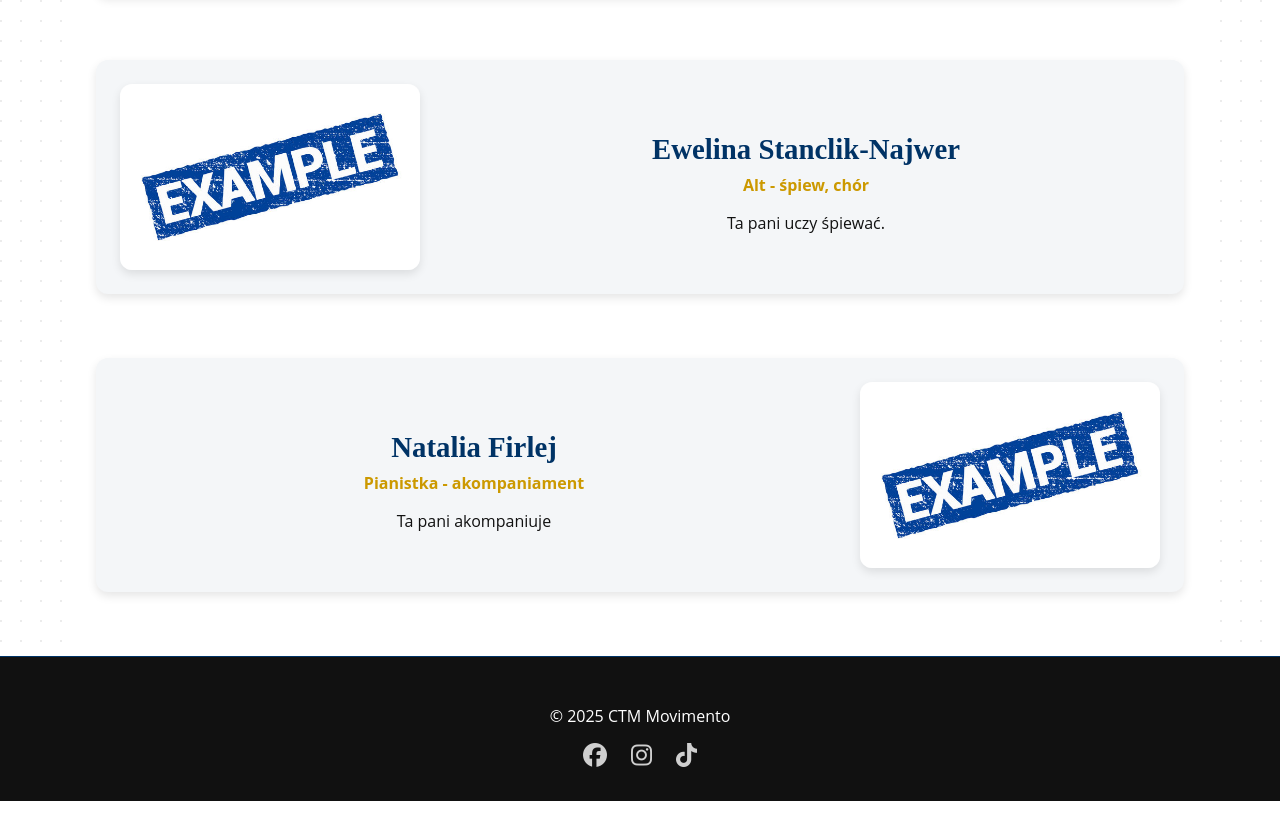
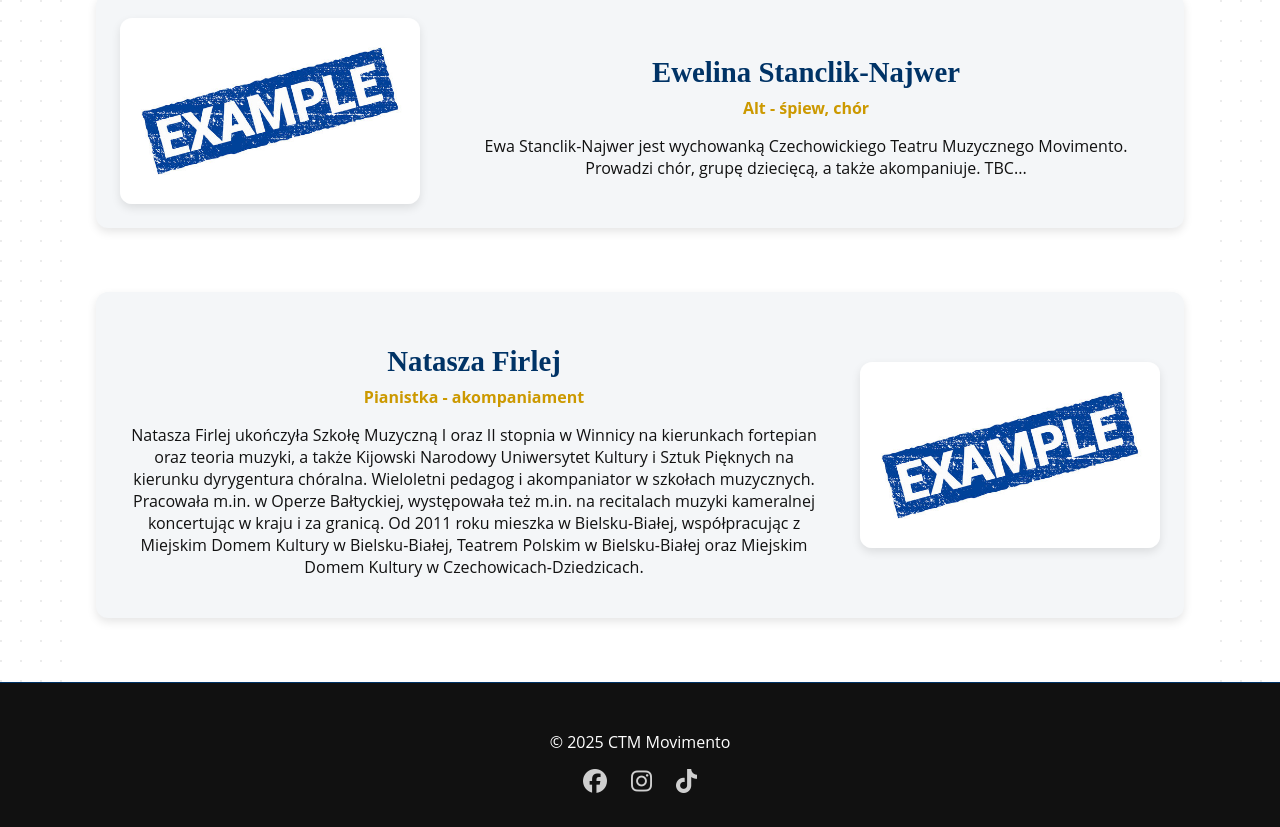
Before and after one commit to AramilFeraxa/ctmmovimento, a Next.js app: page /ctmmovimento/instruktorzy in a window 1280 px wide. Shown: the part 1600-2427 px from the top of the page. Before the commit the page ends 2401 px from the top, so only its background shows below. Built offline with nearby package versions, Linux system fonts and the light colour scheme.

Commit message:
small fixes

```diff
--- a/src/Components/AboutPage/AboutPage.js
+++ b/src/Components/AboutPage/AboutPage.js
@@ -19,7 +19,7 @@ export default function About() {
                         W skład zespołu wchodzi około 40 osób w wieku od 10 do 24 lat, którzy regularnie występują w spektaklach musicalowych, operowych, operetkowych oraz koncertach o szerokim repertuarze. Wśród realizowanych produkcji znajdują się takie tytuły jak „Stabat Mater” G. B. Pergolesiego, „Pasja Janowa” G. F. Haendla, „West Side Story” L. Bernsteina, „My Fair Lady” A. J. Lernera, „Kiss Me, Kate” Cole’a Portera czy „Bastien i Bastienne” W. A. Mozarta.
                     </p>
                     <p>
-                        Celem Teatru jest nie tylko rozwój artystyczny jego członków, ale także przygotowanie ich do studiów artystycznych — wokalnych i aktorskich. Wielu absolwentów „Movimento” z powodzeniem kontynuuje karierę na scenach zawodowych teatrów dramatycznych i muzycznych w Polsce oraz za granicą, a także w produkcjach telewizyjnych.
+                        Celem Teatru jest nie tylko rozwój artystyczny jego członków, ale także przygotowanie ich do studiów artystycznych — wokalnych i aktorskich. Wielu członków „Movimento” odnosi sukcesy w ogólnopolskich i międzynarodowych konkursach, a także z powodzeniem kontynuuje karierę na scenach zawodowych teatrów dramatycznych i muzycznych w Polsce i za granicą, a także w produkcjach telewizyjnych.
                     </p>
                 </section>
 
--- a/src/Components/AboutPage/JoinUs.js
+++ b/src/Components/AboutPage/JoinUs.js
@@ -23,7 +23,7 @@ export default function JoinUs() {
                                 Chcesz śpiewać w chórze? Niech cię słyszą w górze!<br />
                                 Ufaj naturze, daj się ponieść jej.<br />
                                 Jeśli w duszy nagle wszystko się układa w rytm,<br />
-                                nie egoistą i głośno podziel się tym!<br />
+                                nie bądź egoistą i głośno podziel się tym!<br />
                                 Niech twój głos wzniesie się do nieba,<br />
                                 pokaż głos – przecież to nie wstyd!<br />
                                 Pokaż moc, pokaż styl, pokaż głos!
--- a/src/Components/AboutPage/JoinUs.module.css
+++ b/src/Components/AboutPage/JoinUs.module.css
@@ -25,7 +25,7 @@
 .hero p {
     font-size: 1.2rem;
     color: #444;
-    margin-bottom: 2rem;
+    margin-block-end: 0;
 }
 
 .contact {
--- a/src/data/instructors.js
+++ b/src/data/instructors.js
@@ -7,7 +7,7 @@ const instructors = [
         name: 'Barbara Bielaczyc',
         role: 'Sopran - śpiew, aktorstwo',
         photo: basia.src,
-        bio: 'Barbara Bielaczyc ukończyła Akademię Muzyczną w Katowicach, gdzie studiowała śpiew solowy. Poza działalnością artystyczną pracowała jako wykładowca na kilku uczelniach, a także publikowała prace z zakresu muzyki i antropologii kultury. Z czasem skupiła się wyłącznie na działalności artystycznej w Czechowicach-Dziedzicach. W 2005 roku założyła Czechowicki Teatr Muzyczny Movimento, organizując spektakle i koncerty, w tym musicalowe, operowe i dramatyczne. Reżyserowała m.in. "West Side Story", "My Fair Lady" i "Skrzypka na dachu", a także organizowała koncerty charytatywne oraz umuzykalniające dla dzieci i młodzieży. Angażuje się również w poezję, współorganizując festiwale i wydarzenia literackie. Jej uczniowie odnoszą sukcesy w ogólnopolskich i międzynarodowych konkursach, a wielu z nich kontynuuje karierę artystyczną na uczelniach muzycznych oraz na scenach teatralnych w Polsce i za granicą. Bielaczyc prowadzi kursy wokalne i warsztaty artystyczne, zapraszając znanych artystów do współpracy. Dzięki jej działalności powstało wiele festiwali muzyczno- teatralnych, takich jak Letni Festiwal Wokalno - Teatralny LEW i Jesienny Festiwal Muzyki Wokalnej Amo Cantare.',
+        bio: 'Barbara Bielaczyc ukończyła Akademię Muzyczną w Katowicach, gdzie studiowała śpiew solowy. Poza działalnością artystyczną pracowała jako wykładowca na kilku uczelniach, a także publikowała prace z zakresu muzyki i antropologii kultury. Z czasem skupiła się wyłącznie na działalności artystycznej w Czechowicach-Dziedzicach. W 2005 roku założyła Czechowicki Teatr Muzyczny Movimento, organizując spektakle i koncerty, w tym musicalowe, operowe i dramatyczne. Reżyserowała m.in. "West Side Story", "My Fair Lady" i "Skrzypka na dachu", a także organizowała koncerty charytatywne oraz umuzykalniające dla dzieci i młodzieży. Angażuje się również w poezję, współorganizując festiwale i wydarzenia literackie. Bielaczyc prowadzi kursy wokalne i warsztaty artystyczne, zapraszając znanych artystów do współpracy. Dzięki jej działalności powstało wiele festiwali muzyczno- teatralnych, takich jak Letni Festiwal Wokalno - Teatralny LEW i Jesienny Festiwal Muzyki Wokalnej Amo Cantare.',
     },
     {
         name: 'prof. dr hab. Rafał Majzner',
@@ -19,13 +19,13 @@ const instructors = [
         name: 'Ewelina Stanclik-Najwer',
         role: 'Alt - śpiew, chór',
         photo: exampleImage.src,
-        bio: 'Ta pani uczy śpiewać.',
+        bio: 'Ewa Stanclik-Najwer jest wychowanką Czechowickiego Teatru Muzycznego Movimento. Prowadzi chór, grupę dziecięcą, a także akompaniuje. TBC...',
     },
     {
-        name: 'Natalia Firlej',
+        name: 'Natasza Firlej',
         role: 'Pianistka - akompaniament',
         photo: exampleImage.src,
-        bio: 'Ta pani akompaniuje',
+        bio: 'Natasza Firlej ukończyła Szkołę Muzyczną I oraz II stopnia w Winnicy na kierunkach fortepian oraz teoria muzyki, a także Kijowski Narodowy Uniwersytet Kultury i Sztuk Pięknych na kierunku dyrygentura chóralna. Wieloletni pedagog i akompaniator w szkołach muzycznych. Pracowała m.in. w Operze Bałtyckiej, występowała też m.in. na recitalach muzyki kameralnej koncertując w kraju i za granicą. Od 2011 roku mieszka w Bielsku-Białej, współpracując z Miejskim Domem Kultury w Bielsku-Białej, Teatrem Polskim w Bielsku-Białej oraz Miejskim Domem Kultury w Czechowicach-Dziedzicach.',
     },
 ]
 
```
